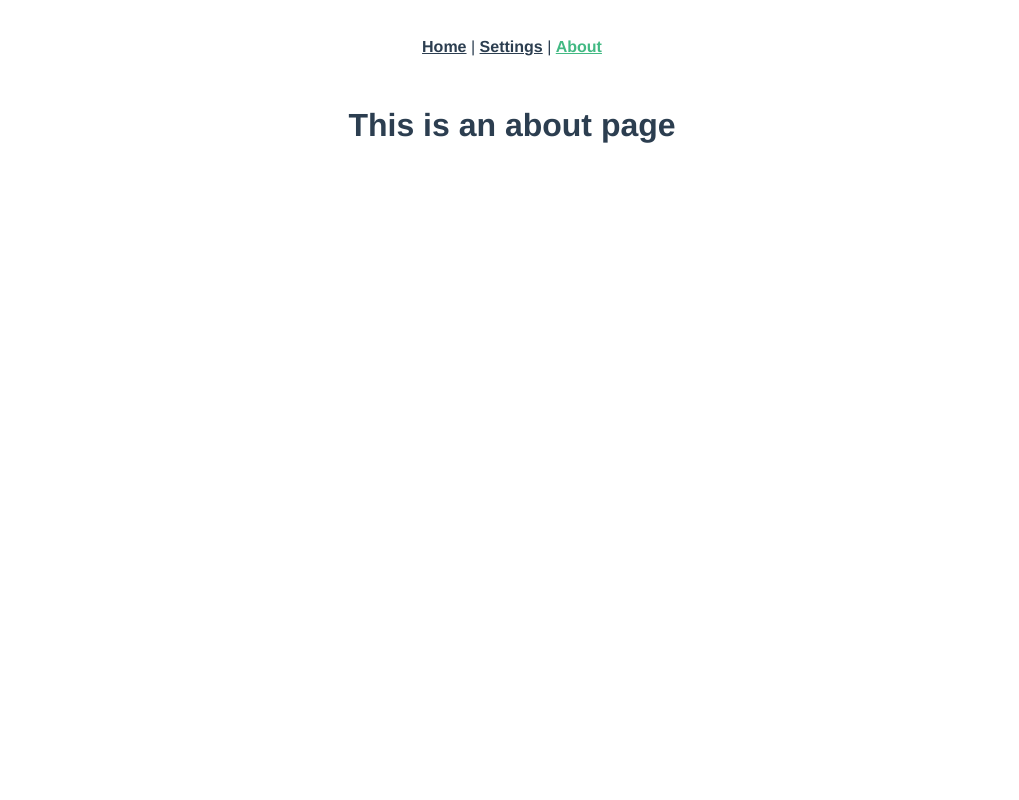
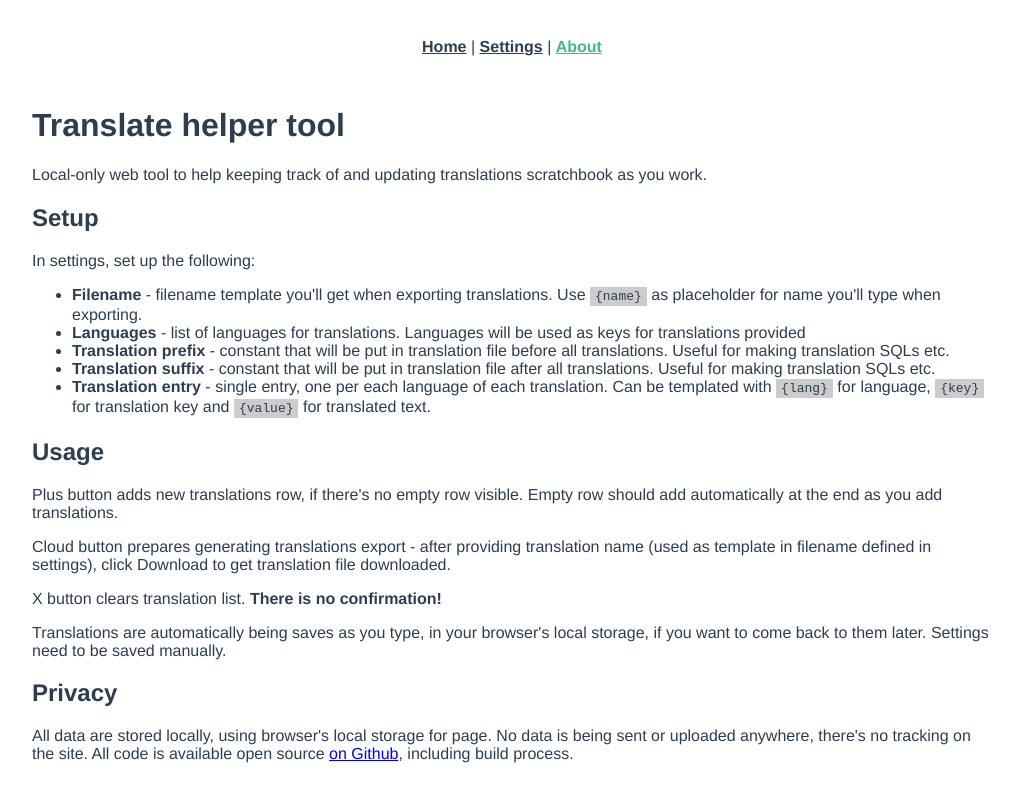
Before and after one commit to k-wojcik/translate-helper, a Vue app: page /#/about in a window 1280 px wide. Shown: the whole page, without its empty margins (128-1147 px from the left). Built offline with nearby package versions, Linux system fonts and the light colour scheme.

Commit message:
About page

```diff
--- a/src/views/About.vue
+++ b/src/views/About.vue
@@ -1,5 +1,83 @@
 <template>
   <div class="about">
-    <h1>This is an about page</h1>
+    <h1>Translate helper tool</h1>
+    Local-only web tool to help keeping track of and updating translations
+    scratchbook as you work.
+    <h2>Setup</h2>
+    <p>In settings, set up the following:</p>
+    <ul>
+      <li>
+        <strong>Filename</strong> - filename template you'll get when exporting
+        translations. Use
+        <pre>{name}</pre>
+        as placeholder for name you'll type when exporting.
+      </li>
+      <li>
+        <strong>Languages</strong> - list of languages for translations.
+        Languages will be used as keys for translations provided
+      </li>
+      <li>
+        <strong>Translation prefix</strong> - constant that will be put in
+        translation file before all translations. Useful for making translation
+        SQLs etc.
+      </li>
+      <li>
+        <strong>Translation suffix</strong> - constant that will be put in
+        translation file after all translations. Useful for making translation
+        SQLs etc.
+      </li>
+      <li>
+        <strong>Translation entry</strong> - single entry, one per each language
+        of each translation. Can be templated with
+        <pre>{lang}</pre>
+        for language,
+        <pre>{key}</pre>
+        for translation key and
+        <pre>{value}</pre>
+        for translated text.
+      </li>
+    </ul>
+    <h2>Usage</h2>
+    <p>
+      Plus button adds new translations row, if there's no empty row visible.
+      Empty row should add automatically at the end as you add translations.
+    </p>
+    <p>
+      Cloud button prepares generating translations export - after providing
+      translation name (used as template in filename defined in settings), click
+      Download to get translation file downloaded.
+    </p>
+    <p>
+      X button clears translation list.
+      <strong>There is no confirmation!</strong>
+    </p>
+    <p>
+      Translations are automatically being saves as you type, in your browser's
+      local storage, if you want to come back to them later. Settings need to be
+      saved manually.
+    </p>
+    <h2>Privacy</h2>
+    <p>
+      All data are stored locally, using browser's local storage for page. No
+      data is being sent or uploaded anywhere, there's no tracking on the site.
+      All code is available open source
+      <a href="https://github.com/asmnh/translate-helper" target="_blank">on Github</a>,
+      including build process.
+    </p>
   </div>
 </template>
+
+<style lang="scss" scoped>
+.about {
+  text-align: left;
+  max-width: 60em;
+  margin: 0 auto;
+}
+
+pre {
+  display: inline-block;
+  background-color: #ccc;
+  padding: 2px 5px;
+  margin: 0;
+}
+</style>
--- a/src/views/Translations.vue
+++ b/src/views/Translations.vue
@@ -8,7 +8,9 @@
       <fa-icon icon="cloud-download-alt" class="fas icon"></fa-icon>
       <div v-if="nameFieldShown">
         <input type="text" v-model="nameField" placeholder="Export name" />
-        <button @click="onSetNameClick">Download</button>
+        <button @click="onSetNameClick" class="download-confirm">
+          Download
+        </button>
       </div>
     </button>
     <button @click="clear" class="reset">
@@ -163,6 +165,13 @@ button {
 
   outline: 0;
 
+  &.download-confirm {
+    background: lightblue;
+    border: 1px solid blue;
+    padding: 3px;
+    color: black;
+  }
+
   .icon {
     width: 48px;
     height: 48px;
```
